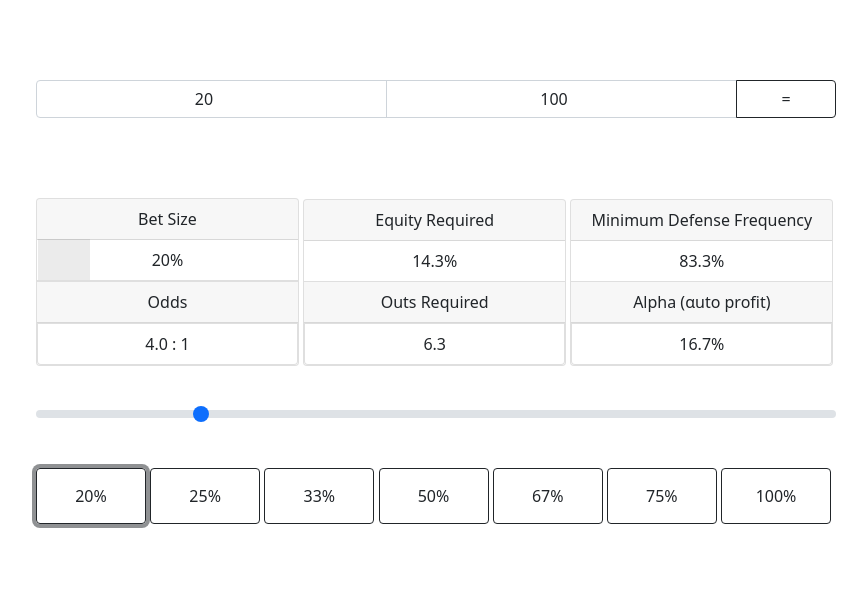
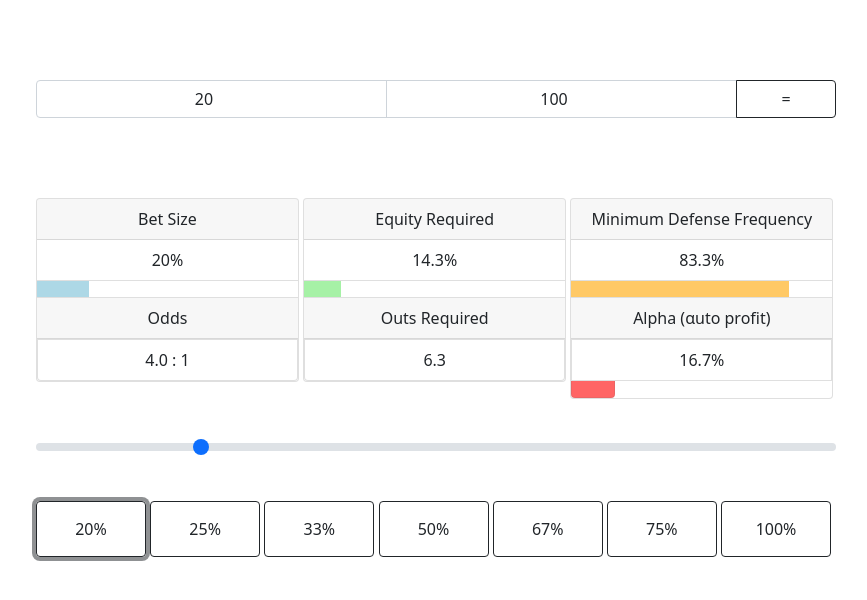
Before and after one commit to allinallinall/allinall_original, a website: page poker-math-calculator/poker-math-calculator.html in a window 1280 px wide. Both pictures are taken after a click on the button "20%". Shown: the whole page, without its empty margins (46-913 px from the left). Drawn offline with nearby package versions, Linux system fonts and the light colour scheme.

Commit message:
Color-coded percentage fill bars for all betsize buttons

```diff
--- a/poker-math-calculator/poker-math-calculator.css
+++ b/poker-math-calculator/poker-math-calculator.css
@@ -9,16 +9,35 @@
 }
 
 .styled #bet-size-percentage-fill {
-  position: absolute;
-  background: grey;
-  opacity: .15;
-  top: 40.42px;
-  left: .5px;
-  height: 40.42px;
-  max-width: 260.76px;
-  width: 66%;
-  padding-left: 0px;
-  padding-right: 0px;
+  position: relative;
+  background: lightblue;
+  opacity: 1;
+  max-width: 261px;
+  width: 75%;
+}
+
+.styled #equity-required-percentage-fill {
+  position: relative;
+  background: lightgreen;
+  opacity: .80;
+  max-width: 261px;
+  width: 75%;
+}
+
+.styled #min-defense-percentage-fill {
+  position: relative;
+  background: orange;
+  opacity: .60;
+  max-width: 261px;
+  width: 75%;
+}
+
+.styled #auto-profit-percentage-fill {
+  position: relative;
+  background: red;
+  opacity: .60;
+  max-width: 261px;
+  width: 75%;
 }
 
 .styled input[type="range"] {
--- a/poker-math-calculator/poker-math-calculator.html
+++ b/poker-math-calculator/poker-math-calculator.html
@@ -21,7 +21,7 @@
           <ul class="list-group list-group-flush">
             <div class="card-header">Bet Size</div>
             <li id="bet-size-percentage-box" class="list-group-item">&nbsp;</li>
-            <li id="bet-size-percentage-fill" class="list-group-item">&nbsp;</li>
+            <li id="bet-size-percentage-fill" class="list-group-item"></li>
           </ul>
             <div class="card-header">Odds</div>
           <li id="odds-box" class="list-group-item">&nbsp; </li>
@@ -30,6 +30,7 @@
           <ul class="list-group list-group-flush">
             <div class="card-header">Equity Required</div>
             <li id="equity-required-box" class="list-group-item">&nbsp;</li>
+            <li id="equity-required-percentage-fill" class="list-group-item"></li>
           </ul>
           <div class="card-header">Outs Required</div>
           <li id="outs-required-box" class="list-group-item">&nbsp; </li>
@@ -38,9 +39,11 @@
           <ul class="list-group list-group-flush">
             <div class="card-header">Minimum Defense Frequency</div>
             <li id="min-defense-freq-box" class="list-group-item">&nbsp;</li>
+            <li id="min-defense-percentage-fill" class="list-group-item"></li>
           </ul>
           <div class="card-header">Alpha (&alpha;uto profit)</div>
           <li id="alpha-auto-profit-box" class="list-group-item">&nbsp;</li>
+          <li id="auto-profit-percentage-fill" class="list-group-item"></li>
         </div>
         <input id="bet-slider" type="range" class="form-range" min="0" max="100" step="0.1">
         <div class="betsize-buttons">
--- a/poker-math-calculator/poker-math-calculator.js
+++ b/poker-math-calculator/poker-math-calculator.js
@@ -30,14 +30,6 @@ function toPercentageDisplayFormat(number) {
 
 // changePercentageFilled("bet size", 25)
 function changePercentageFilled(type, percentage) {
-  /*
-
-  1) if statement logic with `type`
-  2) variables for dom elements
-  3) update dom elements
-  4) call function in event listener(s)
-
-  */
 
   if (type === "bet size") {
     $betSizePercentageFill.style.width = percentage + "%";
@@ -45,7 +37,7 @@ function changePercentageFilled(type, percentage) {
     $equityRequiredPercentageFill.style.width = percentage + "%";
   } else if (type === "minimum defense frequency") {
     $minDefensePercentageFill.style.width = percentage + "%";
-  } else if (type === "autoprofit") {
+  } else if (type === "auto profit") {
     $autoProfitPercentageFill.style.width = percentage + "%";
   }
 }
@@ -125,14 +117,18 @@ $bet20.addEventListener("click", function () {
   $betSizePercentageBox.innerHTML = $betSlider.value+"%";
   changePercentageFilled("bet size",20);
 
-
   $oddsBox.innerHTML = (convertEquityToOdds(20));
 
   $equityRequiredBox.innerHTML = toPercentageDisplayFormat(getEquityRequiredPercentage(20));
+  changePercentageFilled("equity required",getEquityRequiredPercentage(20));
+
   $outsRequiredBox.innerHTML = (getEquityRequiredPercentage(20)/100*44).toPrecision(2);
 
   $minDefenseFreqBox.innerHTML = toPercentageDisplayFormat(getMinDefenseFreq(20));
+  changePercentageFilled("minimum defense frequency",getMinDefenseFreq(20));
+
   $alphaAutoProfitBox.innerHTML = toPercentageDisplayFormat(100-getMinDefenseFreq(20));
+  changePercentageFilled("auto profit",(100-getMinDefenseFreq(20)));
 
   if ($potSize.value !== "") {
     $betSize.value = getBetSize(20, Number($potSize.value)).toPrecision(4);
@@ -146,13 +142,20 @@ $bet25.addEventListener("click", function () {
   $betSlider.value = 25;
 
   $betSizePercentageBox.innerHTML = $betSlider.value+"%";
+  changePercentageFilled("bet size",25);
+
   $oddsBox.innerHTML = (convertEquityToOdds(25));
 
   $equityRequiredBox.innerHTML = toPercentageDisplayFormat(getEquityRequiredPercentage(25));
+  changePercentageFilled("equity required",getEquityRequiredPercentage(25));
+
   $outsRequiredBox.innerHTML = (getEquityRequiredPercentage(25)/100*44).toPrecision(3);
 
   $minDefenseFreqBox.innerHTML = toPercentageDisplayFormat(getMinDefenseFreq(25));
+  changePercentageFilled("minimum defense frequency",getMinDefenseFreq(25));
+
   $alphaAutoProfitBox.innerHTML = toPercentageDisplayFormat(100-getMinDefenseFreq(25));
+  changePercentageFilled("auto profit",(100-getMinDefenseFreq(25)));
 
   if ($potSize.value !== "") {
     $betSize.value = getBetSize(25, Number($potSize.value)).toPrecision(4);
@@ -166,13 +169,19 @@ $bet33.addEventListener("click", function () {
   $betSlider.value = 33.33;
 
   $betSizePercentageBox.innerHTML = $betSlider.value+"%";
+  changePercentageFilled("bet size",33.33);
   $oddsBox.innerHTML = (convertEquityToOdds(33.33));
 
   $equityRequiredBox.innerHTML = toPercentageDisplayFormat(getEquityRequiredPercentage(33.33));
+  changePercentageFilled("equity required",getEquityRequiredPercentage(33.33));
+
   $outsRequiredBox.innerHTML = (getEquityRequiredPercentage(33.33)/100*44).toPrecision(3);
 
   $minDefenseFreqBox.innerHTML = toPercentageDisplayFormat(getMinDefenseFreq(33.33));
+  changePercentageFilled("minimum defense frequency",getMinDefenseFreq(33.33));
+
   $alphaAutoProfitBox.innerHTML = toPercentageDisplayFormat(100-getMinDefenseFreq(33.33));
+  changePercentageFilled("auto profit",(100-getMinDefenseFreq(33.33)));
 
   if ($potSize.value !== "") {
     $betSize.value = getBetSize(33.33, Number($potSize.value)).toPrecision(4);
@@ -186,13 +195,20 @@ $bet50.addEventListener("click", function () {
   $betSlider.value = 50;
 
   $betSizePercentageBox.innerHTML = $betSlider.value+"%";
+  changePercentageFilled("bet size",50);
+
   $oddsBox.innerHTML = (convertEquityToOdds(50));
 
   $equityRequiredBox.innerHTML = toPercentageDisplayFormat(getEquityRequiredPercentage(50));
+  changePercentageFilled("equity required",getEquityRequiredPercentage(50));
+
   $outsRequiredBox.innerHTML = (getEquityRequiredPercentage(50)/100*44).toPrecision(3);
 
   $minDefenseFreqBox.innerHTML = toPercentageDisplayFormat(getMinDefenseFreq(50));
+  changePercentageFilled("minimum defense frequency",getMinDefenseFreq(50));
+
   $alphaAutoProfitBox.innerHTML = toPercentageDisplayFormat(100-getMinDefenseFreq(50));
+  changePercentageFilled("auto profit",(100-getMinDefenseFreq(50)));
 
   if ($potSize.value !== "") {
     $betSize.value = getBetSize(50, Number($potSize.value)).toPrecision(4);
@@ -206,13 +222,20 @@ $bet67.addEventListener("click", function () {
   $betSlider.value = 66.67;
 
   $betSizePercentageBox.innerHTML = $betSlider.value+"%";
+  changePercentageFilled("bet size",66.67);
+
   $oddsBox.innerHTML = (convertEquityToOdds(66.67));
 
   $equityRequiredBox.innerHTML = toPercentageDisplayFormat(getEquityRequiredPercentage(66.66));
+  changePercentageFilled("equity required",getEquityRequiredPercentage(66.66));
+
   $outsRequiredBox.innerHTML = (getEquityRequiredPercentage(66.66)/100*44).toPrecision(3);
 
   $minDefenseFreqBox.innerHTML = toPercentageDisplayFormat(getMinDefenseFreq(66.66));
+  changePercentageFilled("minimum defense frequency",getMinDefenseFreq(66.66));
+
   $alphaAutoProfitBox.innerHTML = toPercentageDisplayFormat(100-getMinDefenseFreq(66.66));
+  changePercentageFilled("auto profit",(100-getMinDefenseFreq(66.66)));
 
   if ($potSize.value !== "") {
     $betSize.value = getBetSize(66.67, Number($potSize.value)).toPrecision(4);
@@ -226,13 +249,19 @@ $bet75.addEventListener("click", function () {
   $betSlider.value = 75;
 
   $betSizePercentageBox.innerHTML = $betSlider.value+"%";
+  changePercentageFilled("bet size",75);
   $oddsBox.innerHTML = (convertEquityToOdds(75));
 
   $equityRequiredBox.innerHTML = toPercentageDisplayFormat(getEquityRequiredPercentage(75));
+  changePercentageFilled("equity required",getEquityRequiredPercentage(75));
+
   $outsRequiredBox.innerHTML = (getEquityRequiredPercentage(75)/100*44).toPrecision(3);
 
   $minDefenseFreqBox.innerHTML = toPercentageDisplayFormat(getMinDefenseFreq(75));
+  changePercentageFilled("minimum defense frequency",getMinDefenseFreq(75));
+
   $alphaAutoProfitBox.innerHTML = toPercentageDisplayFormat(100-getMinDefenseFreq(75));
+  changePercentageFilled("auto profit",(100-getMinDefenseFreq(75)));
 
   if ($potSize.value !== "") {
     $betSize.value = getBetSize(75, Number($potSize.value)).toPrecision(4);
@@ -246,13 +275,20 @@ $bet100.addEventListener("click", function () {
   $betSlider.value = 100;
 
   $betSizePercentageBox.innerHTML = $betSlider.value+"%";
+  changePercentageFilled("bet size",100);
+
   $oddsBox.innerHTML = (convertEquityToOdds(100));
 
   $equityRequiredBox.innerHTML = toPercentageDisplayFormat(getEquityRequiredPercentage(100));
+  changePercentageFilled("equity required",getEquityRequiredPercentage(100));
+
   $outsRequiredBox.innerHTML = (getEquityRequiredPercentage(100)/100*44).toPrecision(3);
 
   $minDefenseFreqBox.innerHTML = toPercentageDisplayFormat(getMinDefenseFreq(100));
+  changePercentageFilled("minimum defense frequency",getMinDefenseFreq(100));
+
   $alphaAutoProfitBox.innerHTML = toPercentageDisplayFormat(100-getMinDefenseFreq(100));
+  changePercentageFilled("auto profit",(100-getMinDefenseFreq(100)));
 
   if ($potSize.value !== "") {
     $betSize.value = getBetSize(100, Number($potSize.value)).toPrecision(4);
```
